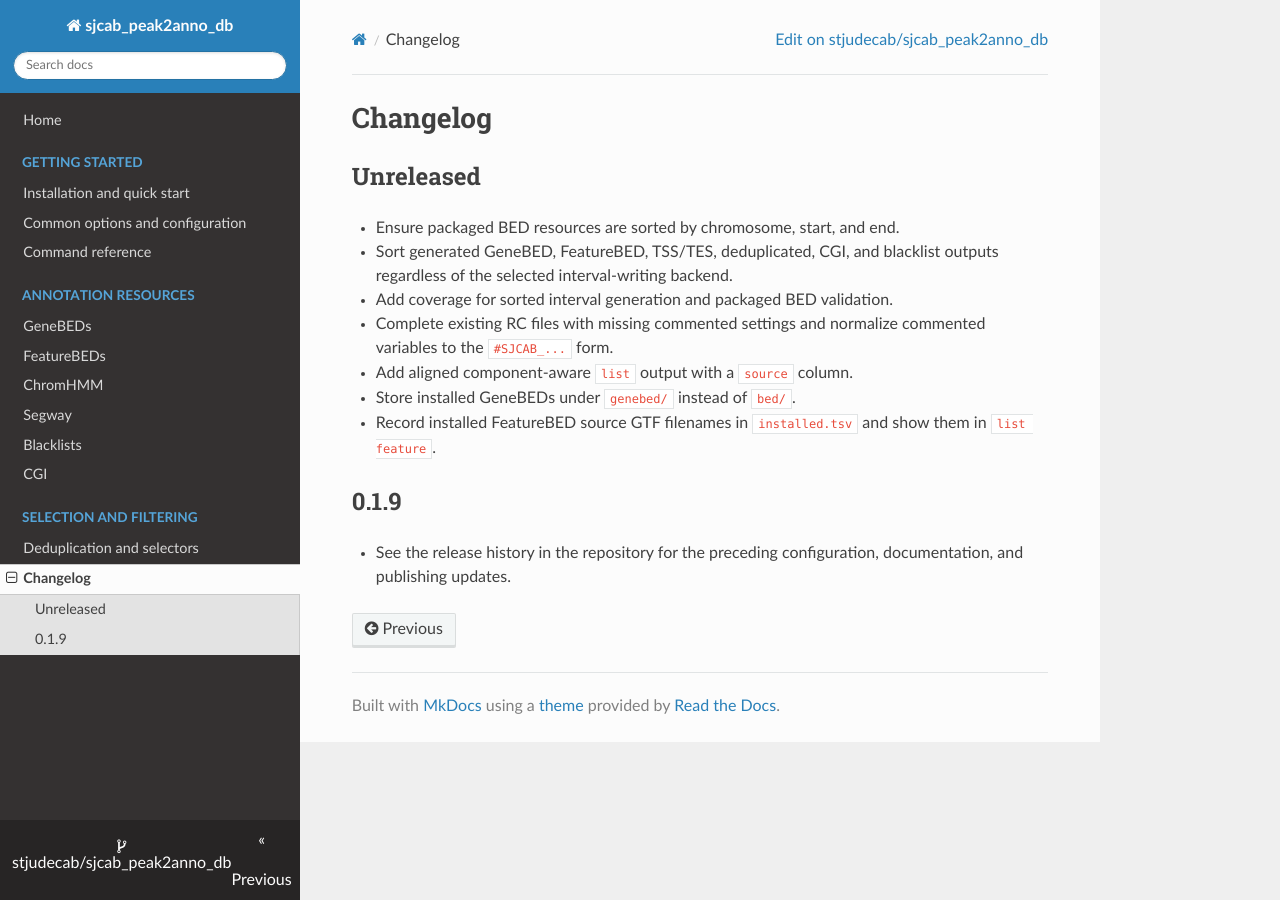
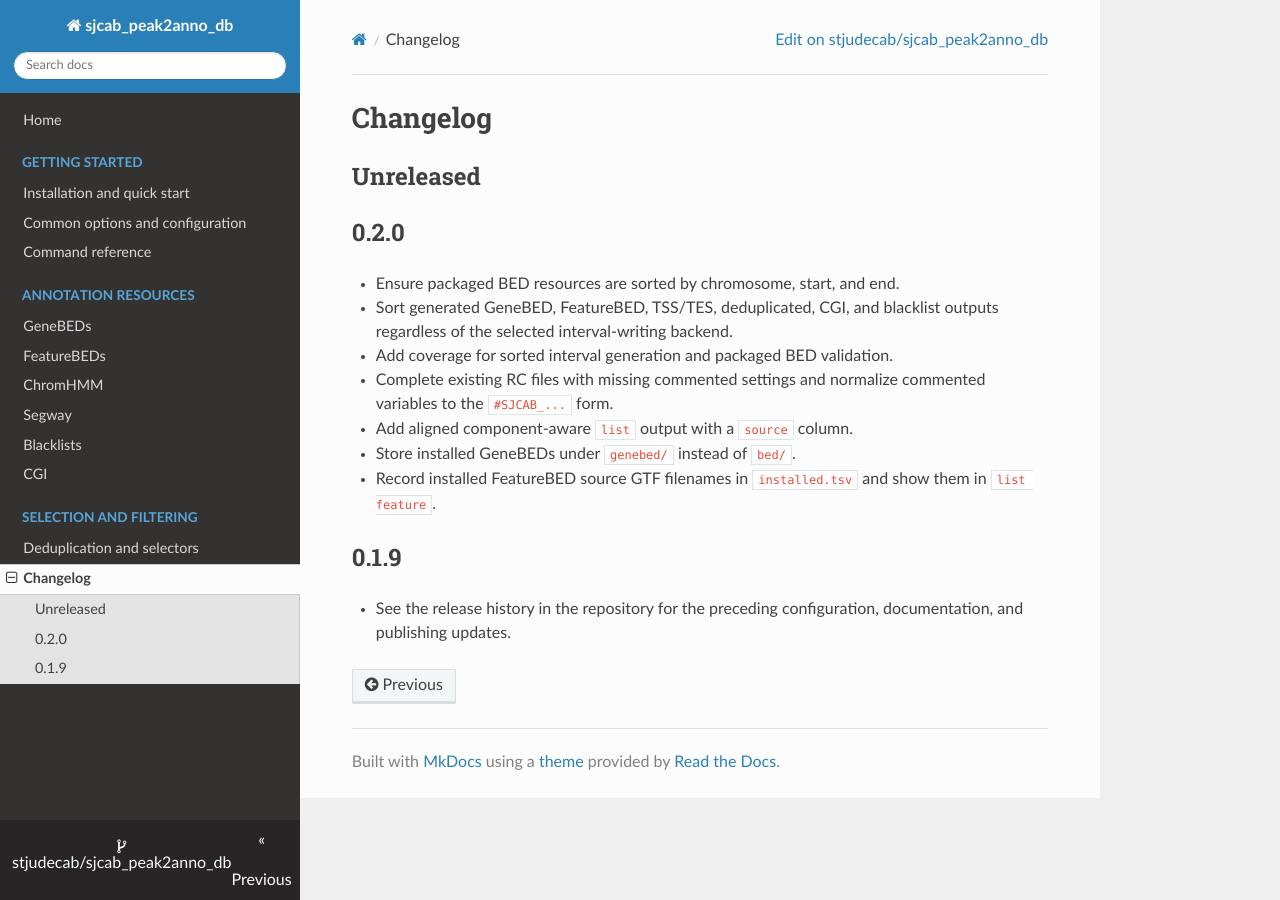
Before and after one commit to stjudecab/sjcab_peak2anno_db, an MkDocs documentation site: the page built from docs/changelog.md, in a window 1280 px wide. Built offline with MkDocs 1.6.1, drawn with Linux system fonts in a browser that asks for light colours; nearby versions of some CDN libraries.

```diff
--- a/docs/changelog.md
+++ b/docs/changelog.md
@@ -1,6 +1,8 @@
 # Changelog
 
 ## Unreleased
+
+## 0.2.0
 
 - Ensure packaged BED resources are sorted by chromosome, start, and end.
 - Sort generated GeneBED, FeatureBED, TSS/TES, deduplicated, CGI, and
```
Also changed, not shown: Log.Codex.Dev.md (+1 -0 lines).
